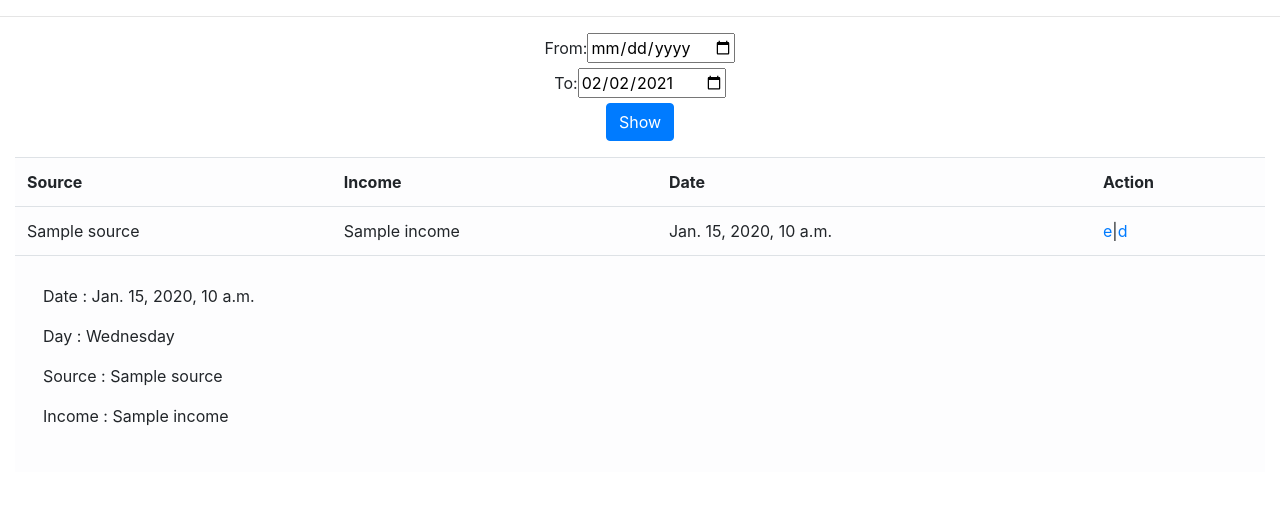
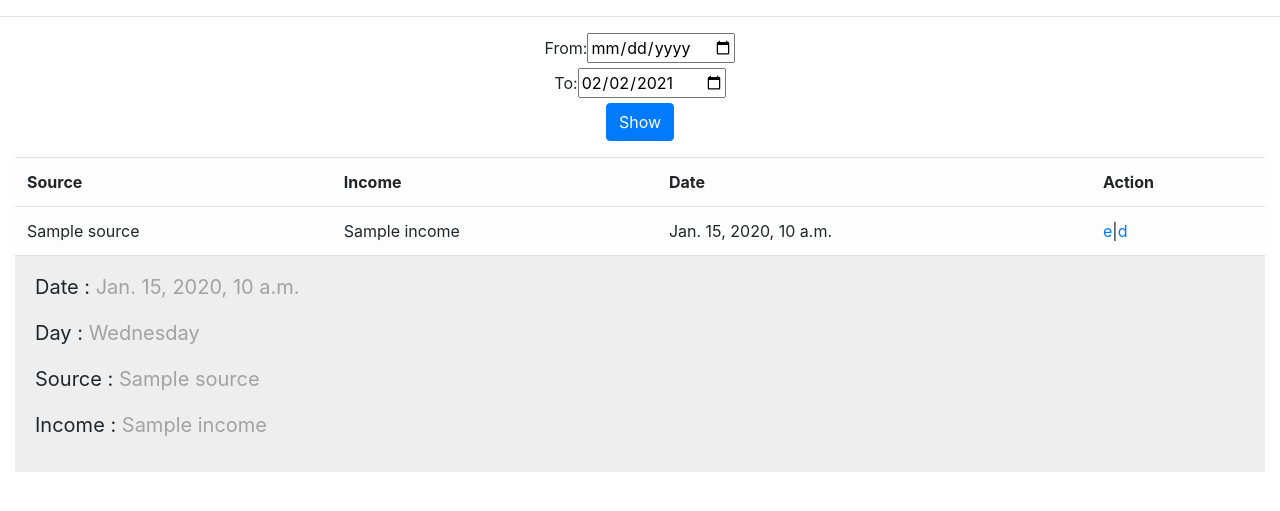
Before and after one commit to Sujeet9271/mtrack, a Django app: template templates/income.html in a window 1280 px wide, after a click that opens the changed part. Shown: the part 56-567 px from the top of the page. Run offline with Django 3.2, Linux system fonts and the light colour scheme; the template is opened without the code that fills it: most values are stand-ins (such as "Sample title", 1, 10 or a date in 2020); some libraries are stand-ins or nearby versions.

Commit message:
changes in collapsing row in expense/income page

```diff
--- a/templates/expenses.html
+++ b/templates/expenses.html
@@ -12,7 +12,7 @@
             .hiddenRow {
                 padding: 0 4px !important;
                 background-color: #eeeeee;
-                font-size: 13px;
+                font-size: 20px;
             }
             .accordian-body span{
                 color:#a2a2a2 !important;
--- a/templates/income.html
+++ b/templates/income.html
@@ -1,6 +1,23 @@
 {% extends 'master/base.html' %}
 {% block 'title' %}
  Incomes
+{% endblock %}
+{% block 'css' %}
+
+
+    <style>
+
+            .hiddenRow {
+                padding: 0 4px !important;
+                background-color: #eeeeee;
+                font-size: 20px;
+            }
+            .accordian-body span{
+                color:#a2a2a2 !important;
+            }
+
+    </style>
+
 {% endblock %}
 
 {% block 'content' %}
```
